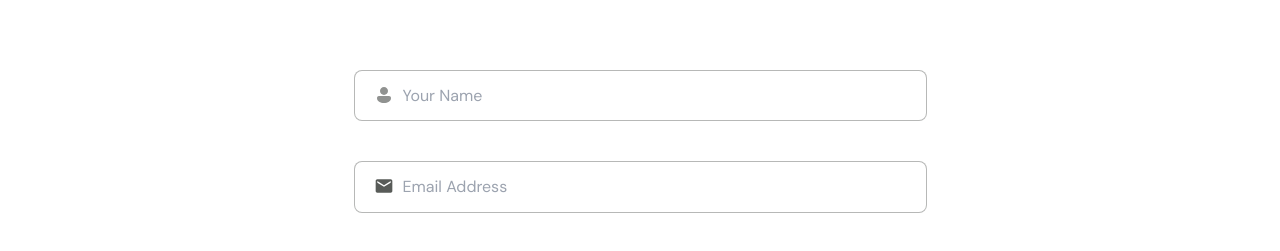
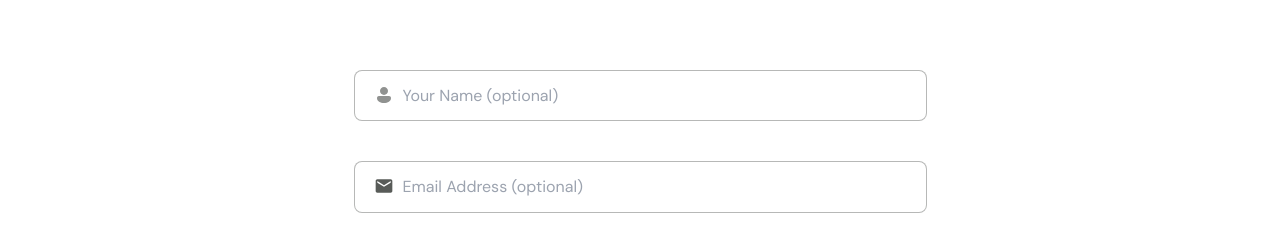
Before and after one commit to nacossuil/Uil-Nacos-Web, a React (Vite) app in the folder frontend/: page /contact in a window 1280 px wide. Shown: the part 543-794 px from the top of the page. Built offline with nearby package versions, Linux system fonts and the light colour scheme.

Commit message:
add form logic

```diff
--- a/frontend/src/pages/Contact/ContactPage.jsx
+++ b/frontend/src/pages/Contact/ContactPage.jsx
@@ -1,3 +1,4 @@
+import { useState } from 'react'
 import FAQs from '../../components/FAQs/FAQs'
 import './ContactPage.css'
 import Img from '../../assets/customer-support.png'
@@ -7,6 +8,36 @@ import Ic from '../../assets/ic_outline-subject.svg'
 import AntDesign from '../../assets/ant-design_message-filled.svg'
 
 const ContactPage = () => {
+  const [formData, setFormData] = useState({
+    name: '',
+    email: '',
+    subject: '',
+    message: '',
+  })
+
+  const handleChange = (e) => {
+    const { name, value } = e.target
+
+    setFormData({
+      ...formData,
+      [name]: value,
+    })
+  }
+
+  const handleSubmit = (e) => {
+    e.preventDefault()
+    console.log('Form Data:', formData)
+
+    setFormData({
+      name: '',
+      email: '',
+      subject: '',
+      message: '',
+    }) // Reset the form state
+  }
+
+  const { name, email, subject, message } = formData
+
   return (
     <section className="c-wrapper">
       <div className="flexCenter c-container">
@@ -23,15 +54,39 @@ const ContactPage = () => {
             If you have any questions or need assistance, please {`don't`}{' '}
             hesitate to reach out to us.
           </div>
-          <form className="form">
+          <form className="form" onSubmit={handleSubmit}>
             <img src={Person} alt="person" className="icon" />
-            <input type="text" placeholder="Your Name" />
+            <input
+              type="text"
+              name="name"
+              value={name}
+              placeholder="Your Name (optional)"
+              onChange={handleChange}
+            />
             <img src={Email} alt="person" className="icon" />
-            <input type="email" placeholder="Email Address" />
+            <input
+              type="email"
+              name="email"
+              value={email}
+              placeholder="Email Address (optional)"
+              onChange={handleChange}
+            />
             <img src={Ic} alt="person" className="icon" />
-            <input type="text" placeholder="Subject" />
+            <input
+              type="text"
+              name="subject"
+              value={subject}
+              placeholder="Subject"
+              onChange={handleChange}
+            />
             <img src={AntDesign} alt="" className="icon" />
-            <textarea placeholder="Message" className="textarea"></textarea>
+            <textarea
+              placeholder="Message"
+              name="message"
+              value={message}
+              className="textarea"
+              onChange={handleChange}
+            ></textarea>
             <input
               type="submit"
               value="Send Message"
```
Also changed, not shown: 1 other file (tests, documents, lock files or other folders).
